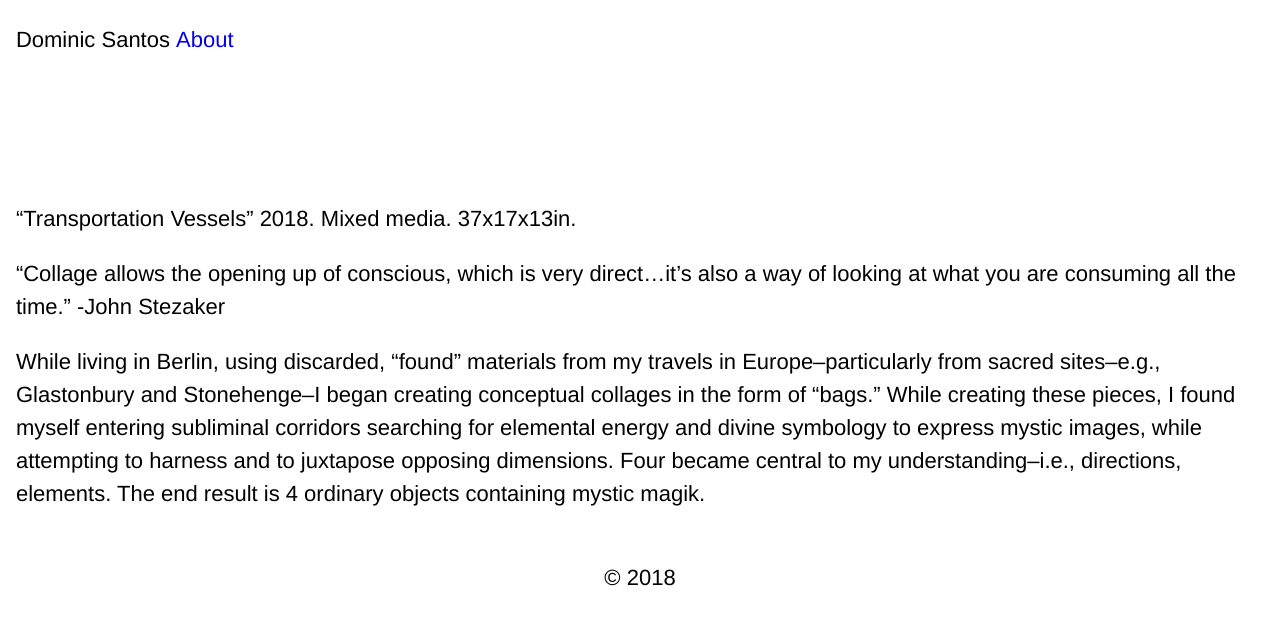
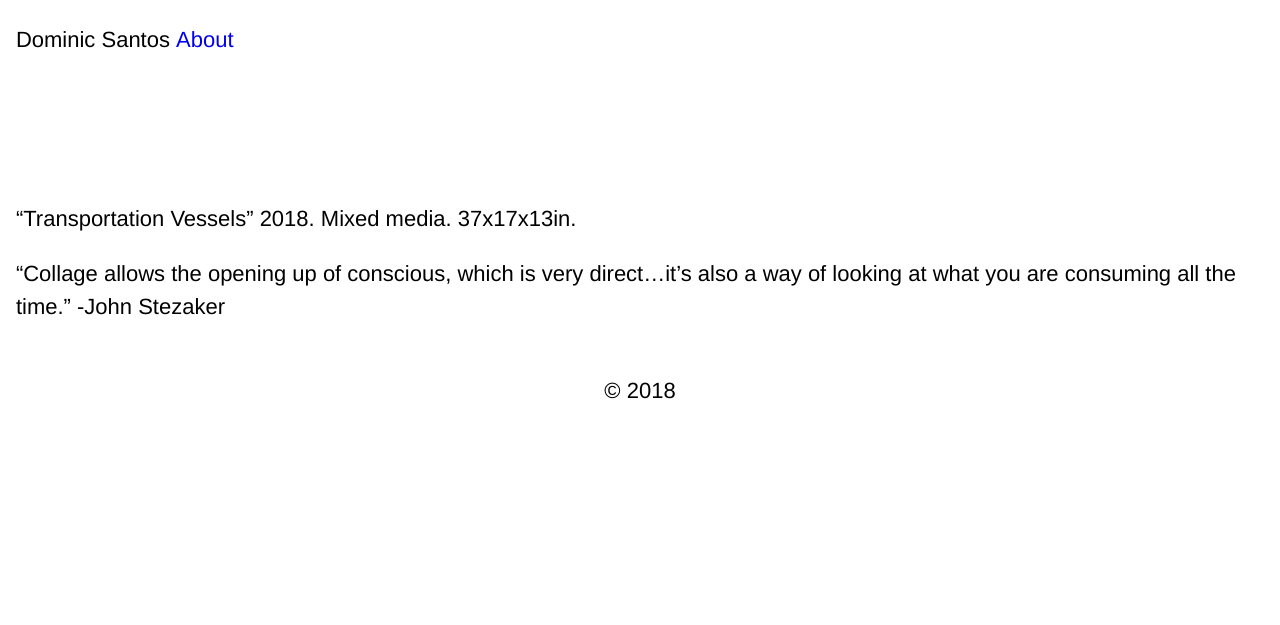
Before and after one commit to davesantos/dominicsantos, a Jekyll site: the page built from _posts/2018-01-01-transporation_vessel.md, in a window 1280 px wide. Shown: the top 625 px of the page. Built offline with Jekyll 4.4.1, drawn with Linux system fonts in a browser that asks for light colours; our own code applies the rules of GitHub Pages for plain Markdown files.

Commit message:
Update text

```diff
--- a/_posts/2018-01-01-transporation_vessel.md
+++ b/_posts/2018-01-01-transporation_vessel.md
@@ -19,5 +19,3 @@ images:
 
 “Collage allows the opening up of conscious, which is very direct...it’s also a way of looking at what you are consuming all the time.”
 -John Stezaker
-
-While living in Berlin, using discarded, “found” materials from my travels in Europe--particularly from sacred sites--e.g., Glastonbury and Stonehenge--I began creating conceptual collages in the form of “bags.” While creating these pieces, I found myself entering subliminal corridors searching for elemental energy and divine symbology to express mystic images, while attempting to harness and to juxtapose opposing dimensions. Four became central to my understanding--i.e., directions, elements. The end result is 4 ordinary objects containing mystic magik.
```
